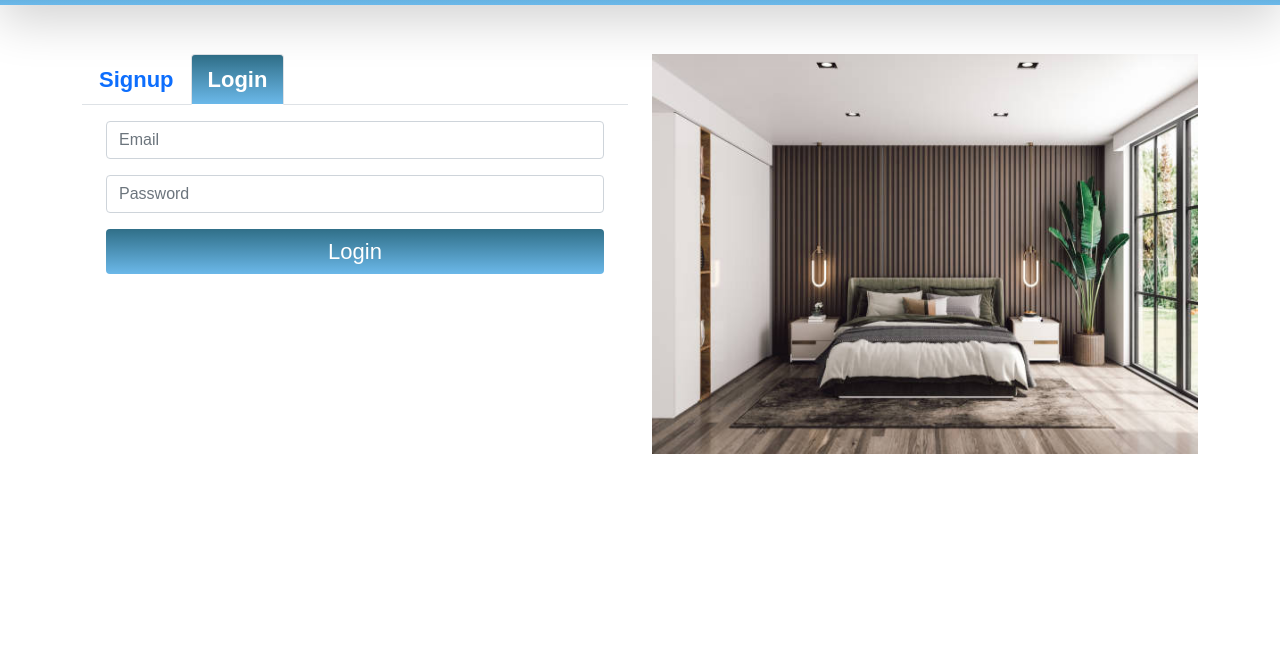
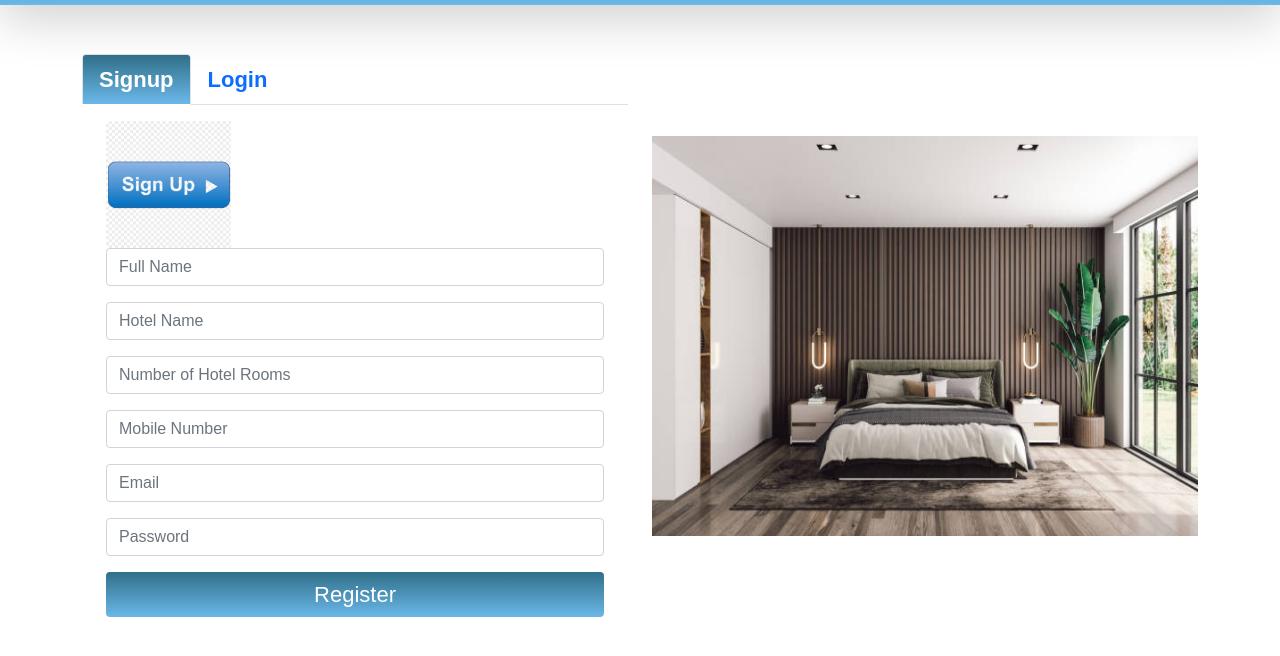
Before and after one commit to Saurabh-webcreator/hotel_booking, a plain HTML site: page index.html in a window 1280 px wide. Shown: the part 66-722 px from the top of the page. Drawn offline with nearby package versions, Linux system fonts and the light colour scheme; files whose address does not match are found by name.

Commit message:
diployment completed

```diff
--- a/indax.html
+++ b/index.html
@@ -40,15 +40,15 @@
             <div class="col-md-6">
                 <ul class="nav nav-tabs">
                     <li class="nav-item">
-                        <a href="#signup" class="nav-link" data-bs-toggle="tab">Signup</a>
+                        <a href="#signup" class="nav-link active" data-bs-toggle="tab">Signup</a>
                     </li>
                     <li class="nav-item">
-                        <a href="#login" class="nav-link active" data-bs-toggle="tab">Login</a>
+                        <a href="#login" class="nav-link" data-bs-toggle="tab">Login</a>
                     </li>
                 </ul>
                 <div class="tab-content">
                     <!-- Signup Tab -->
-                    <div class="tab-pane  container mt-3" id="signup">
+                    <div class="tab-pane active container mt-3" id="signup">
                         <img src="C:\Users\Victus\OneDrive\Desktop\ss Hotals\signup-3.webp.png" class="w-25" alt="Signup Image">
                         <form>
                             <input required name="fullname" type="text" placeholder="Full Name" class="mb-3 form-control">
@@ -61,7 +61,7 @@
                         </form>
                     </div>
                     <!-- Login Tab -->
-                    <div class="tab-pane active container mt-3" id="login">
+                    <div class="tab-pane container mt-3" id="login">
                         <form class="login-form">
                             <input type="email" placeholder="Email" class="mb-3 form-control">
                             <input type="password" placeholder="Password" class="mb-3 form-control">
```
